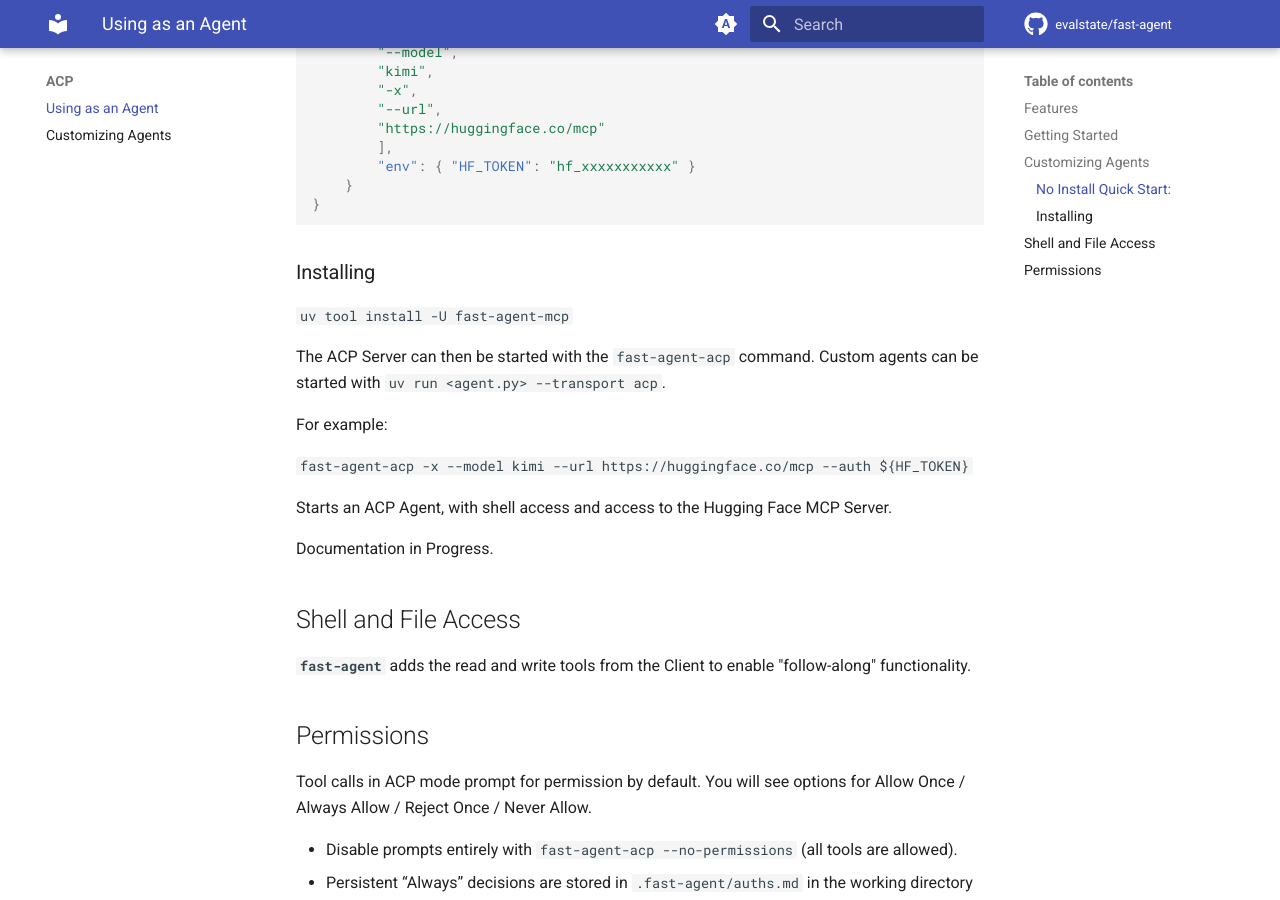
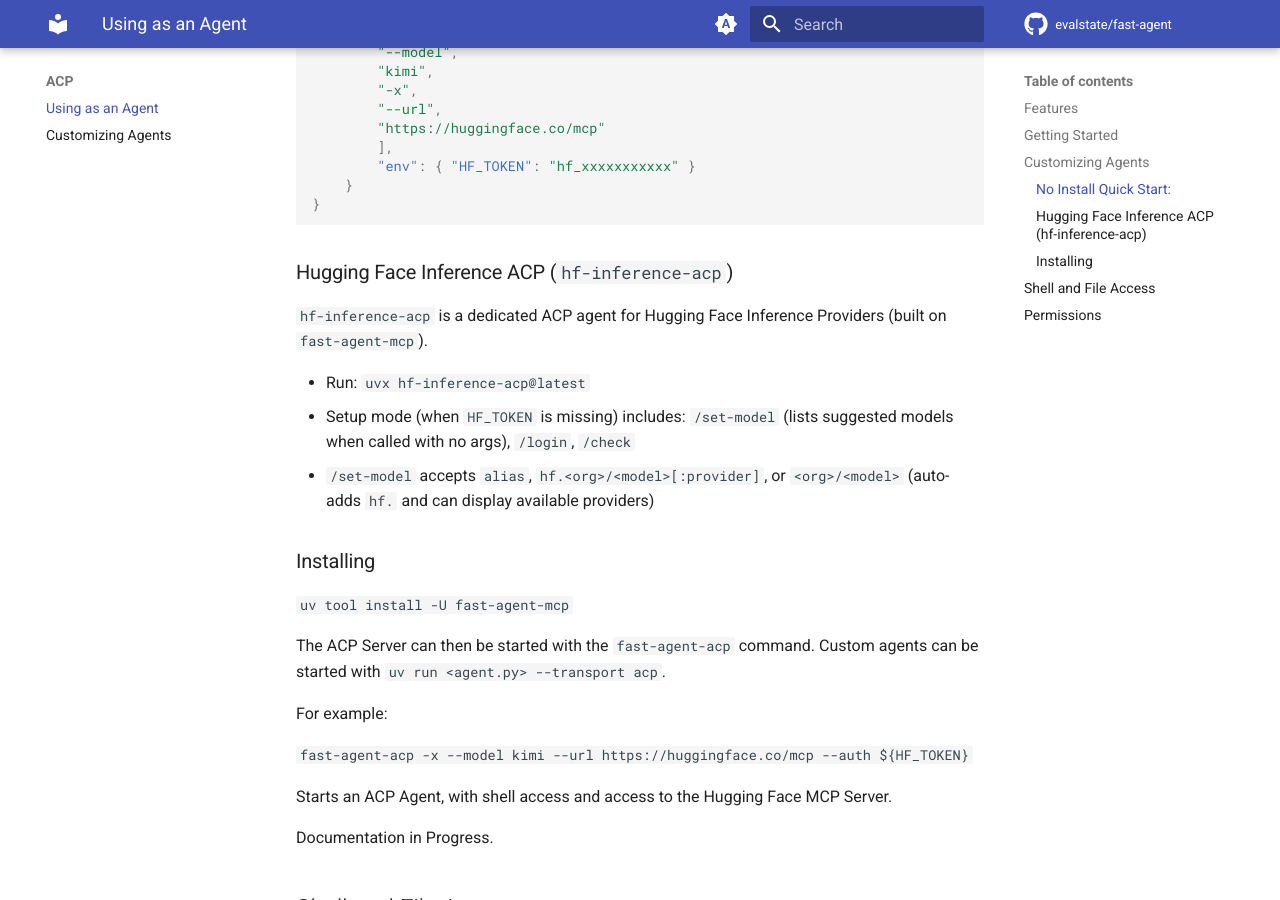
Before and after one commit to evalstate/fast-agent-docs, an MkDocs documentation site: the page built from docs/acp/index.md, in a window 1280 px wide and 900 px high, scrolled down 2078 px. Built offline with MkDocs 1.6.1 and Material for MkDocs 9.7.7, drawn with Linux system fonts in a browser that asks for light colours; comment, search, counter and statistics services are not loaded.

Commit message:
docs: note OpenAI PDF and HF provider lookup

````diff
--- a/docs/acp/index.md
+++ b/docs/acp/index.md
@@ -77,6 +77,14 @@
 
 ```
 
+### Hugging Face Inference ACP (`hf-inference-acp`)
+
+`hf-inference-acp` is a dedicated ACP agent for Hugging Face Inference Providers (built on `fast-agent-mcp`).
+
+- Run: `uvx hf-inference-acp@latest`
+- Setup mode (when `HF_TOKEN` is missing) includes: `/set-model` (lists suggested models when called with no args), `/login`, `/check`
+- `/set-model` accepts `alias`, `hf.<org>/<model>[:provider]`, or `<org>/<model>` (auto-adds `hf.` and can display available providers)
+
 ### Installing
 
 `uv tool install -U fast-agent-mcp`
````
Also changed, not shown: docs/models/llm_providers.md (+6 -0 lines).
